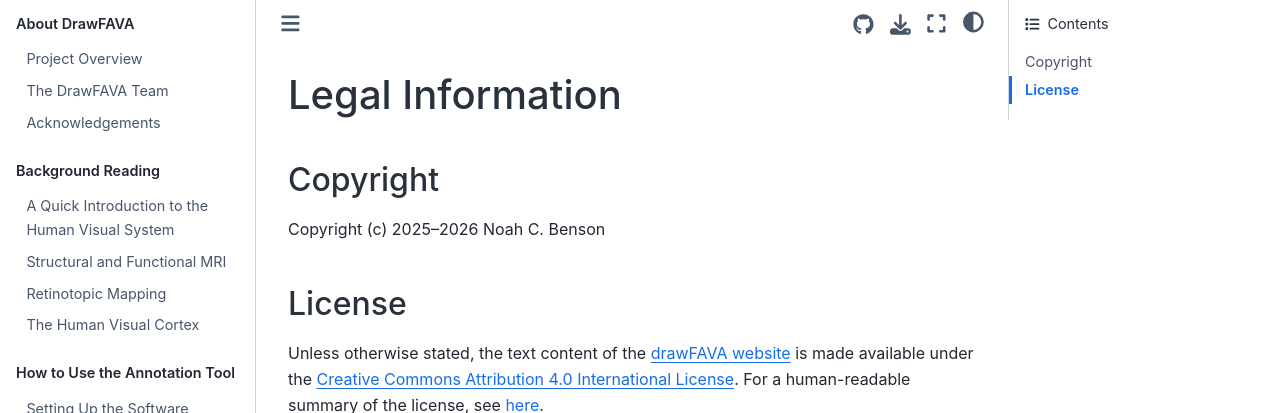
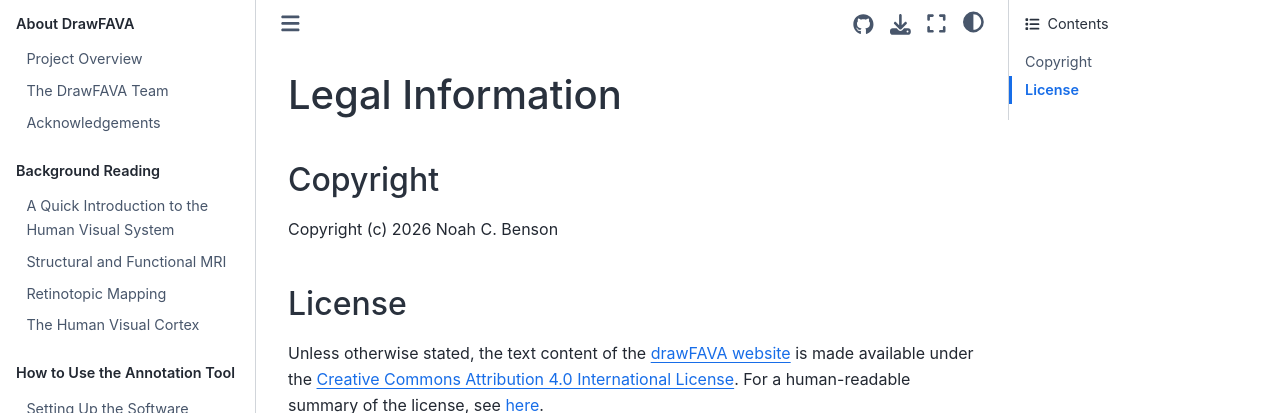
Before and after one commit to nbenlab/drawFAVA, a Jupyter Book: the page built from book/5_appendices/3_legal.md, in a window 1280 px wide. Shown: the top 413 px of the page. Built offline with Jupyter Book 1.0.4 settings and Sphinx 7.4.7 and the Sphinx Book theme 1.1.4, drawn with Linux system fonts in a browser that asks for light colours.

Commit message:
fixed copyright statements

```diff
--- a/book/5_appendices/3_legal.md
+++ b/book/5_appendices/3_legal.md
@@ -3,7 +3,7 @@
 
 ## Copyright
 
-Copyright (c) 2025&ndash;2026 Noah C. Benson
+Copyright (c) 2026 Noah C. Benson
 
 
 ## License
```
Also changed, not shown: README.md (+1 -1 lines).
